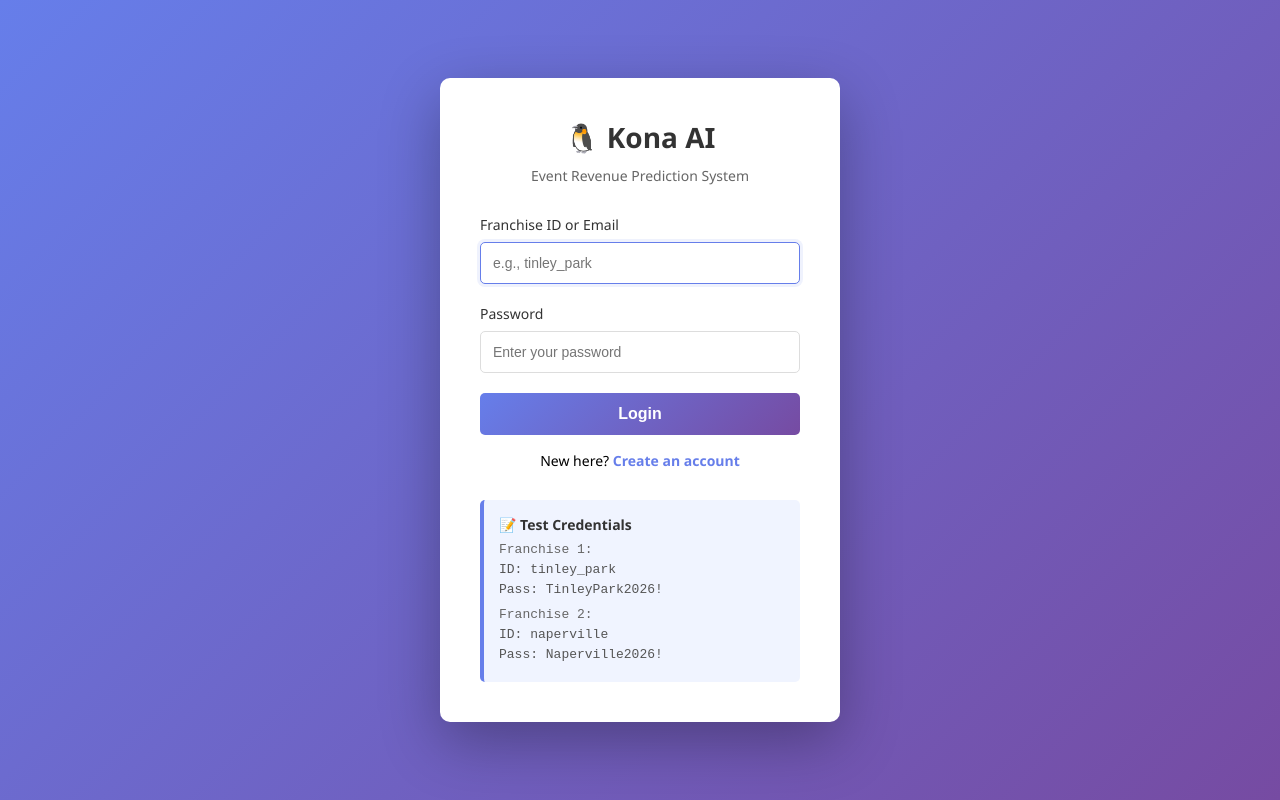
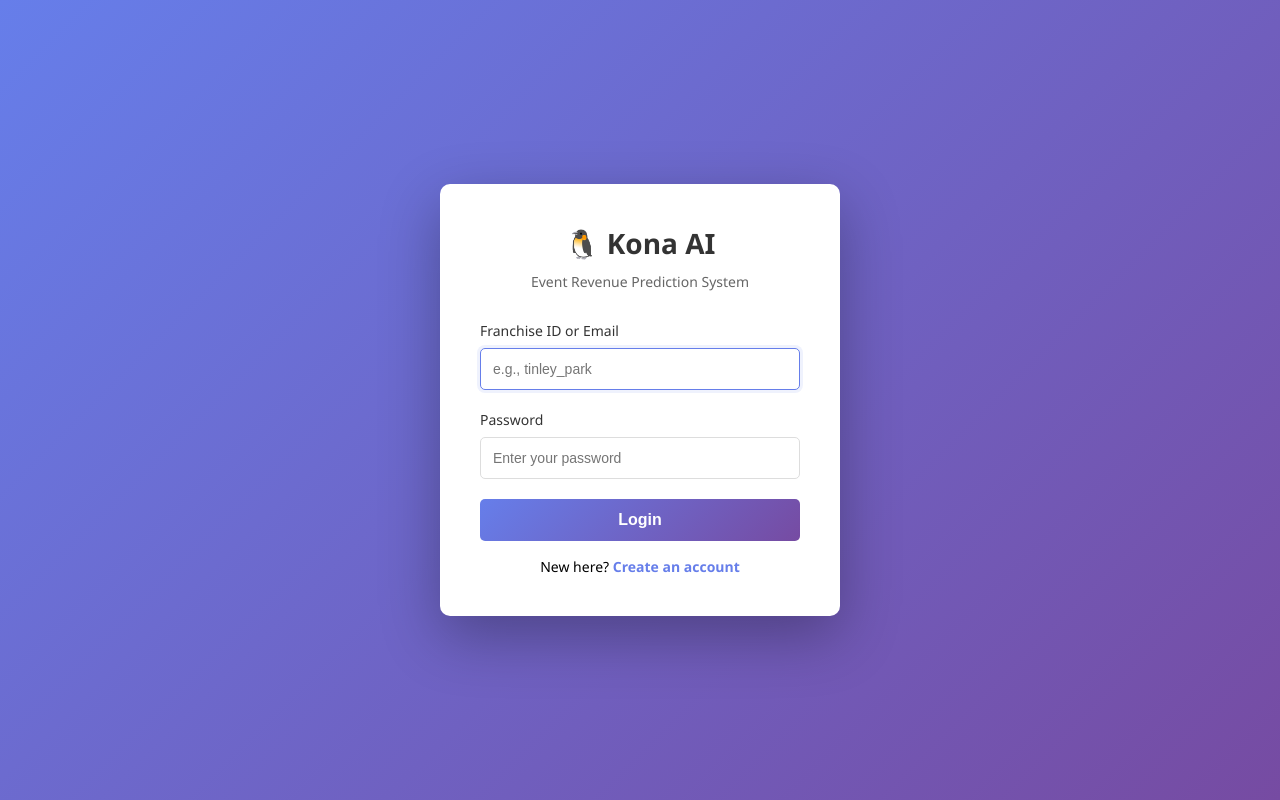
Before and after one commit to LoganMazurek/Kona-AI-ML, a Flask app: page /login in a window 1280 px wide. Run offline with Flask 2, Linux system fonts and the light colour scheme.

Commit message:
remove test credentials from login page and clear franchise data

```diff
--- a/templates/login.html
+++ b/templates/login.html
@@ -107,31 +107,6 @@
             transform: translateY(0);
         }
 
-        .credentials-info {
-            background-color: #f0f4ff;
-            border-left: 4px solid #667eea;
-            padding: 15px;
-            border-radius: 5px;
-            margin-top: 30px;
-            font-size: 13px;
-            color: #555;
-        }
-
-        .credentials-info h3 {
-            color: #333;
-            font-size: 14px;
-            margin-bottom: 8px;
-        }
-
-        .credentials-info p {
-            margin-bottom: 5px;
-            font-family: 'Courier New', monospace;
-        }
-
-        .credential-label {
-            color: #666;
-            font-weight: 500;
-        }
     </style>
 </head>
 <body>
@@ -178,15 +153,6 @@
             New here? <a href="{{ url_for('register_page') }}" style="color: #667eea; font-weight: 600; text-decoration: none;">Create an account</a>
         </div>
 
-        <div class="credentials-info">
-            <h3>📝 Test Credentials</h3>
-            <p><span class="credential-label">Franchise 1:</span></p>
-            <p>ID: tinley_park</p>
-            <p>Pass: TinleyPark2026!</p>
-            <p style="margin-top: 10px;"><span class="credential-label">Franchise 2:</span></p>
-            <p>ID: naperville</p>
-            <p>Pass: Naperville2026!</p>
-        </div>
     </div>
 </body>
 </html>
```
Also changed, not shown: source/franchise_data.db.
